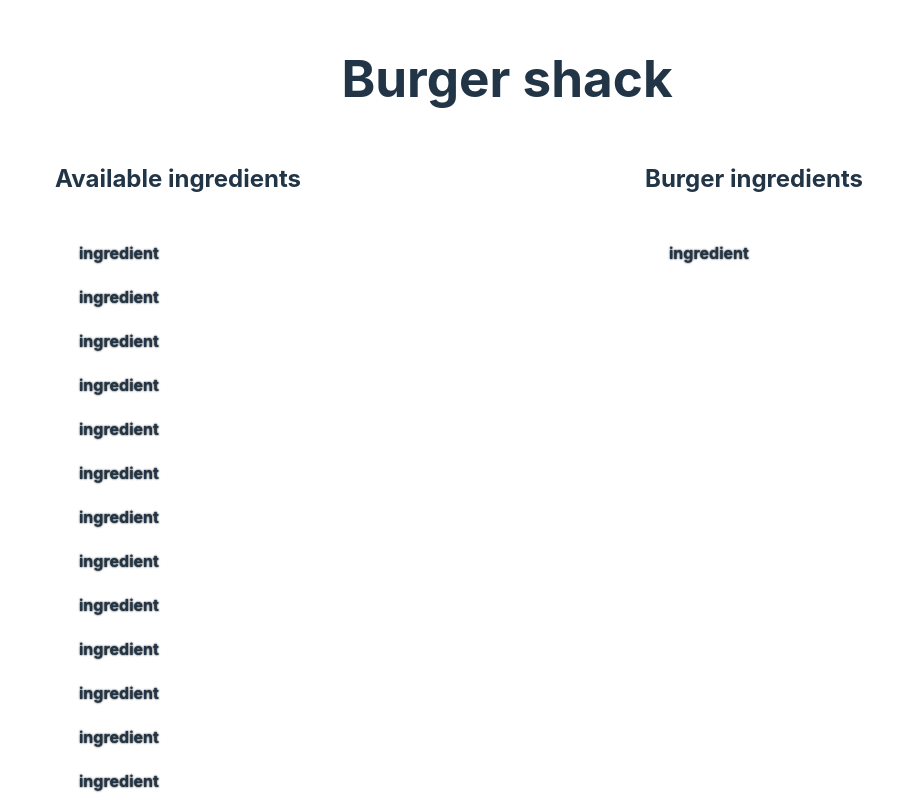
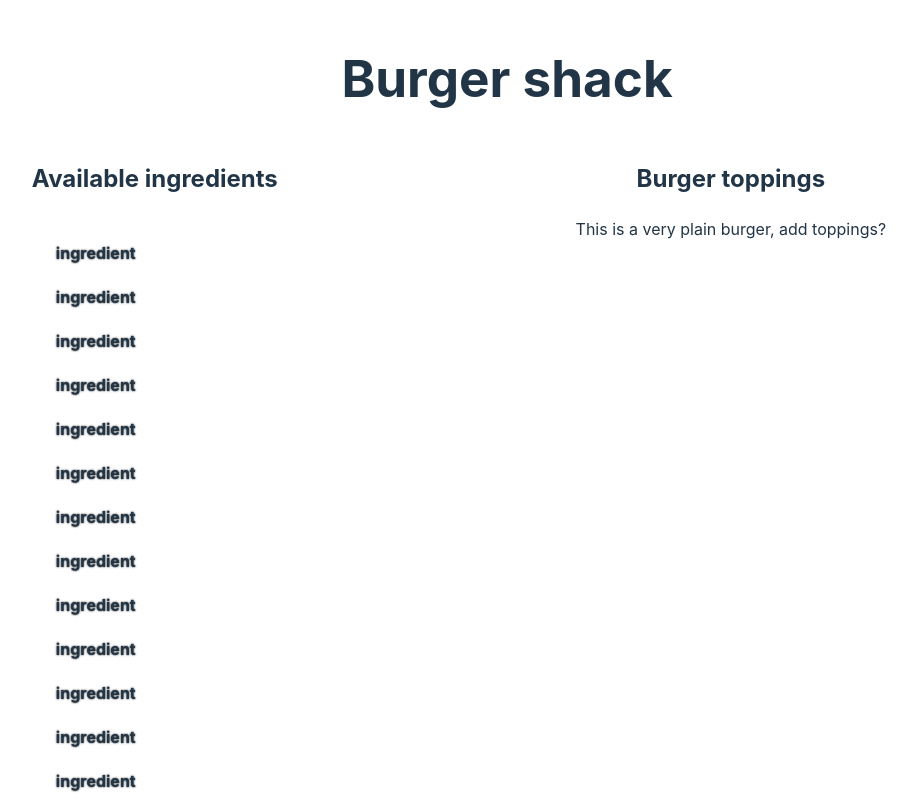
Before and after one commit to JordanChristensen/ga-section3-lab5-react-lifting-state, a React (Vite) app: page / in a window 1280 px wide. Shown: the whole page, without its empty margins (133-1050 px from the left). Built offline with nearby package versions, Linux system fonts and the light colour scheme.

Commit message:
implement burger toppings component with default text

```diff
--- a/src/App.jsx
+++ b/src/App.jsx
@@ -39,7 +39,10 @@ const App = () => {
           availableIngredients={availableIngredients}
           handleAddBurgerTopping={handleAddBurgerTopping}
         />
-        <BurgerToppings handleRemoveBurgerTopping={handleRemoveBurgerTopping} />
+        <BurgerToppings
+          burgerToppings={burgerToppings}
+          handleRemoveBurgerTopping={handleRemoveBurgerTopping}
+        />
       </section>
     </main>
   );
--- a/src/components/BurgerToppings.jsx
+++ b/src/components/BurgerToppings.jsx
@@ -1,17 +1,24 @@
-import Ingredient from "./Ingredient";
+import Topping from "./Topping";
 
-const BurgerIngredients = ({ handleRemoveTopping }) => {
+const BurgerToppings = ({ burgerToppings, handleRemoveTopping }) => {
   return (
-    // map through props.ingredients
-    <section id="burger-ingredients">
-      <h2>Burger ingredients</h2>
-      <ul>
-        <Ingredient
-          handleRemoveTopping={handleRemoveTopping}
-        />
-      </ul>
+    <section>
+      <h2>Burger toppings</h2>
+      {burgerToppings.length === 0 ? (
+        "This is a very plain burger, add toppings?"
+      ) : (
+        <ul>
+          {burgerToppings.map((topping) => (
+            <Topping
+              key={topping._id}
+              topping={topping}
+              handleRemoveTopping={handleRemoveTopping}
+            />
+          ))}
+        </ul>
+      )}
     </section>
   );
 };
 
-export default BurgerIngredients;
+export default BurgerToppings;
--- /dev/null
+++ b/src/components/Topping.jsx
@@ -0,0 +1,5 @@
+const Topping = ({ topping }) => {
+  return <li>{topping.name}</li>;
+};
+
+export default Topping;
```
